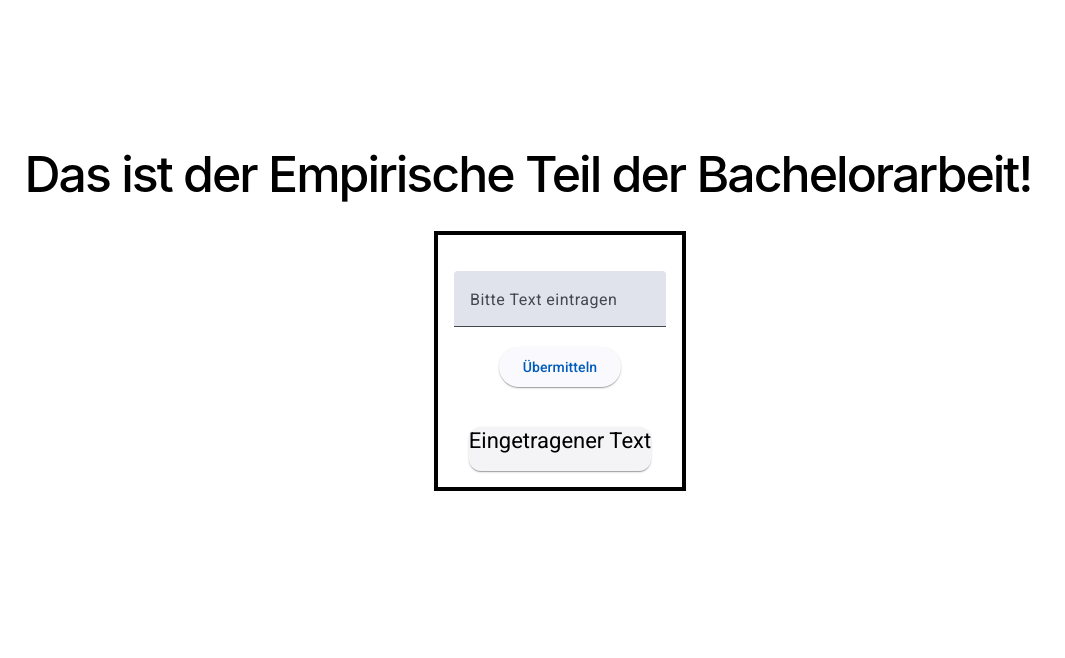
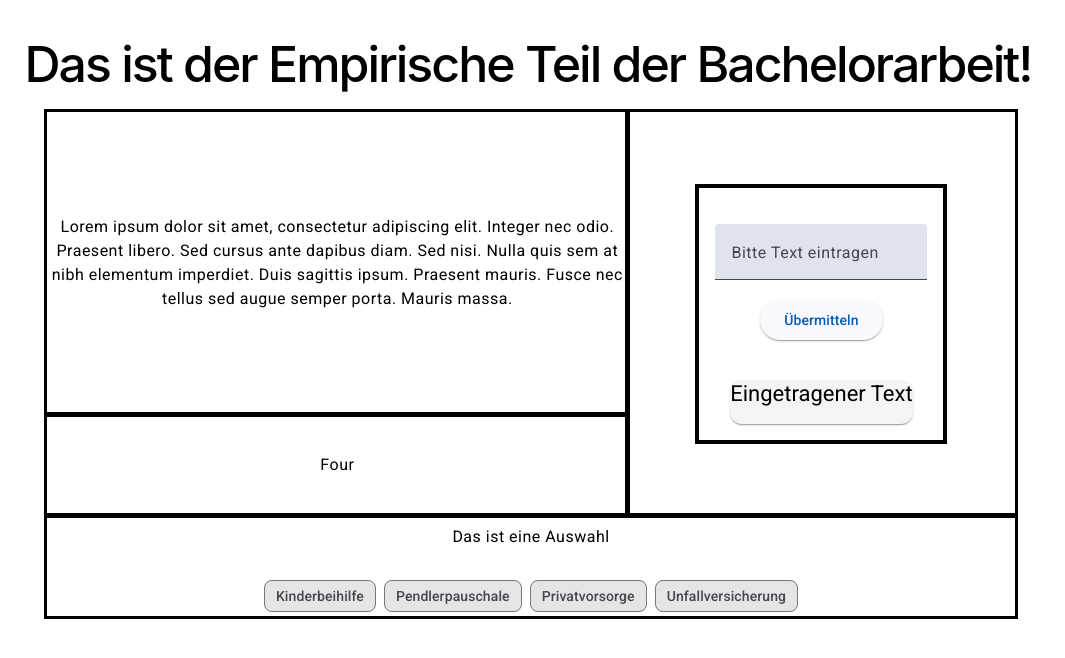
Before and after one commit to gulyaslorant/empirisch, an Angular app: page / in a window 1280 px wide. Shown: the top 658 px of the page, without its empty margins (0-1065 px from the left). Built offline with nearby package versions, Linux system fonts and the light colour scheme.

Commit message:
Grid, Ripple, Chips eingebaut

```diff
--- a/src/app/app.component.html
+++ b/src/app/app.component.html
@@ -1,7 +1,7 @@
 <main class="title">
     <div>
         <div><h1>Das ist der Empirische Teil der Bachelorarbeit!</h1></div>
-        <div><app-meingabe class="main"></app-meingabe></div>
+        <div><app-gridgitter></app-gridgitter></div>
     </div>
 </main>
 
--- /dev/null
+++ b/src/app/gridgitter/gridgitter.component.html
@@ -0,0 +1,11 @@
+<!-- gridgitter.component.html -->
+<mat-grid-list cols="5" rowHeight="100px" class="grid">
+  <mat-grid-tile *ngFor="let tile of tiles"
+                 [colspan]="tile.cols"
+                 [rowspan]="tile.rows">
+    <ng-container *ngIf="tile.text">{{ tile.text }}</ng-container>
+    <ng-container *ngIf="tile.component">
+      <ng-container *ngComponentOutlet="tile.component"></ng-container>
+    </ng-container>
+  </mat-grid-tile>
+</mat-grid-list>
--- /dev/null
+++ b/src/app/gridgitter/gridgitter.component.scss
@@ -0,0 +1,9 @@
+mat-grid-tile {
+  border-style: solid;
+  border-color: black;
+  text-align: center;
+}
+
+.grid {
+  margin: 20px;
+}
--- /dev/null
+++ b/src/app/gridgitter/gridgitter.component.ts
@@ -0,0 +1,43 @@
+import { Component } from '@angular/core';
+import { MatGridListModule } from '@angular/material/grid-list';
+import { MeingabeComponent } from '../meingabe/meingabe.component';
+import { CommonModule } from '@angular/common';
+import { MychipsComponent } from '../mychips/mychips.component';
+export interface Tile {
+  color: string;
+  cols: number;
+  rows: number;
+  text?: string;
+  component?: any;
+}
+
+@Component({
+  selector: 'app-gridgitter',
+  templateUrl: './gridgitter.component.html',
+  styleUrls: ['./gridgitter.component.scss'],
+  standalone: true,
+  imports: [
+    CommonModule,
+    MatGridListModule,
+    MeingabeComponent,
+    MychipsComponent,
+  ],
+  providers: [MeingabeComponent],
+})
+export class GridGitterComponent {
+  tiles: Tile[];
+
+  constructor() {
+    this.tiles = [
+      {
+        text: 'Lorem ipsum dolor sit amet, consectetur adipiscing elit. Integer nec odio. Praesent libero. Sed cursus ante dapibus diam. Sed nisi. Nulla quis sem at nibh elementum imperdiet. Duis sagittis ipsum. Praesent mauris. Fusce nec tellus sed augue semper porta. Mauris massa.',
+        cols: 3,
+        rows: 3,
+        color: 'lightblue',
+      },
+      { component: MeingabeComponent, cols: 2, rows: 4, color: 'lightgreen' },
+      { text: 'Four', cols: 3, rows: 1, color: '#DDBDF1' },
+      { component: MychipsComponent, cols: 5, rows: 1, color: 'lightgreen' },
+    ];
+  }
+}
--- /dev/null
+++ b/src/app/mychips/mychips.component.html
@@ -0,0 +1,13 @@
+<!-- mychips.component.html -->
+<div matRipple matRippleColor="cyan" class="ripple-container">
+  <p>Das ist eine Auswahl</p>
+</div>
+<div><mat-chip-set aria-label="Auswahl der Förderungen">
+  <mat-chip *ngFor="let chip of chips"
+            [removable]="true"
+            [class.selected]="chip.selected"
+            (click)="toggleSelection(chip)">
+    {{ chip.name }}
+  </mat-chip>
+</mat-chip-set>
+</div>
--- /dev/null
+++ b/src/app/mychips/mychips.component.scss
@@ -0,0 +1,23 @@
+/* mychips.component.scss */
+mat-chip {
+  &:hover {
+    background-color: red;
+    color: white;  // Optional: Ändert die Textfarbe auf weiß, um den Kontrast zu verbessern
+  }
+
+  &.selected {
+    background-color: rgba(0, 150, 136, 0.5);
+    color: white;
+  }
+
+  &:not(.selected) {
+    background-color: rgba(0, 0, 0, 0.1);
+    color: black;
+  }
+}
+.ripple-container {
+  display: inline-block;
+  position: justify;
+  cursor: pointer;
+  padding: 8px;
+}
--- /dev/null
+++ b/src/app/mychips/mychips.component.ts
@@ -0,0 +1,30 @@
+import { ChangeDetectionStrategy, Component } from '@angular/core';
+import { MatChipsModule } from '@angular/material/chips';
+import { MatRippleModule } from '@angular/material/core';
+import { CommonModule } from '@angular/common';
+
+export interface Chip {
+  name: string;
+  selected: boolean;
+}
+
+@Component({
+  selector: 'app-mychips',
+  standalone: true,
+  imports: [CommonModule, MatChipsModule, MatRippleModule],
+  changeDetection: ChangeDetectionStrategy.OnPush,
+  templateUrl: './mychips.component.html',
+  styleUrls: ['./mychips.component.scss'],
+})
+export class MychipsComponent {
+  chips: Chip[] = [
+    { name: 'Kinderbeihilfe', selected: false },
+    { name: 'Pendlerpauschale', selected: false },
+    { name: 'Privatvorsorge', selected: false },
+    { name: 'Unfallversicherung', selected: false },
+  ];
+
+  toggleSelection(chip: Chip): void {
+    chip.selected = !chip.selected;
+  }
+}
```
Also changed, not shown: src/app/app.component.ts (+6 -6 lines), 2 other files (tests, documents, lock files or other folders).
